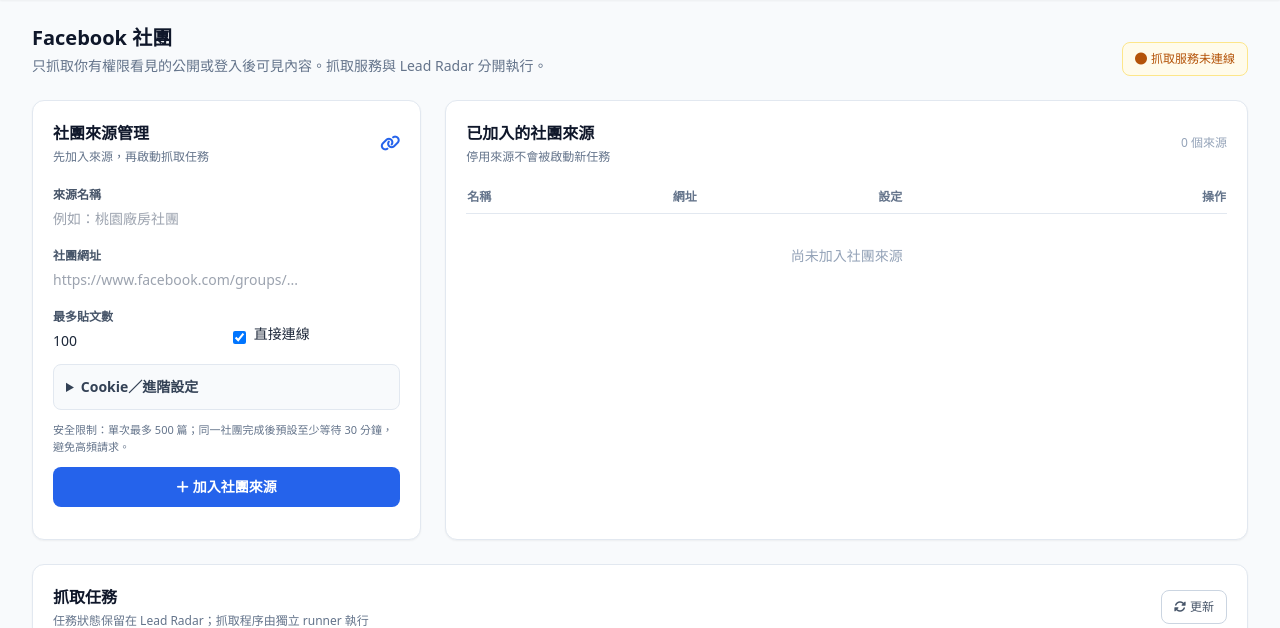
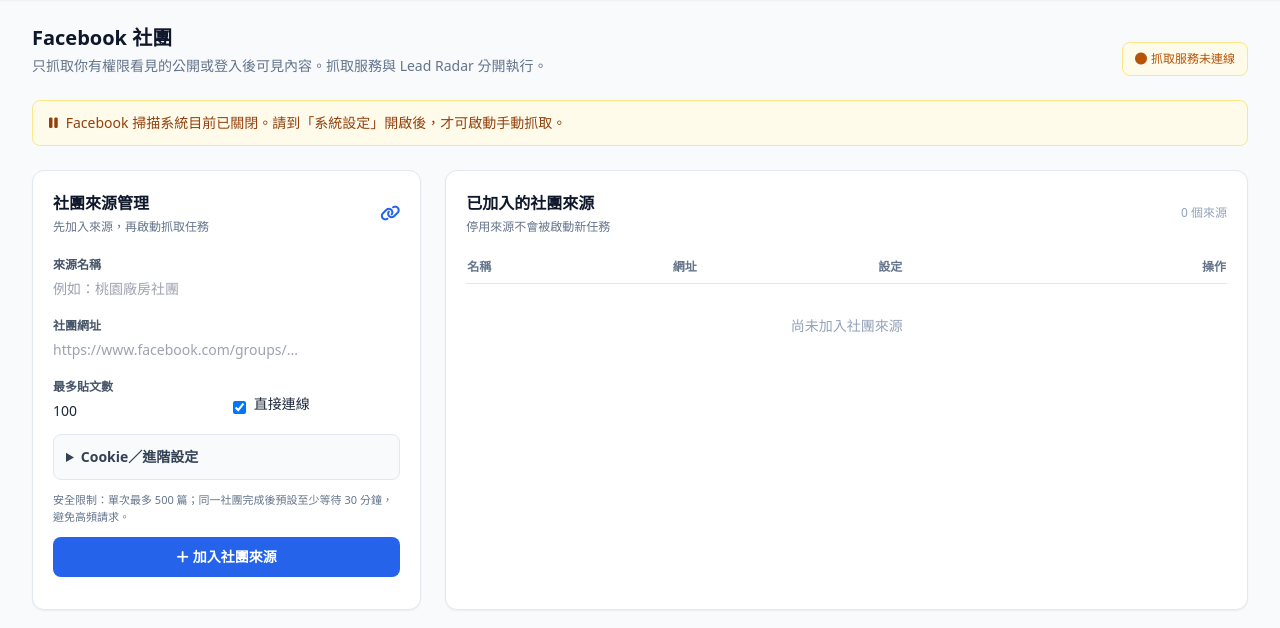
Before and after one commit to stevenuser-rgb/lead-radar, a FastAPI app: template templates/facebook.html in a window 1280 px wide. Shown: the part 65-693 px from the top of the page. Run offline with FastAPI, Linux system fonts and the light colour scheme; the template is opened without the code that fills it, so the values that code supplies are empty; data comes from the database, SQL or seed files in the repository; some libraries are stand-ins or nearby versions.

Commit message:
feat: add independent Facebook scan toggle

```diff
--- a/app.py
+++ b/app.py
@@ -87,6 +87,7 @@ async def index(request: Request):
         "confidence_threshold": get_setting("confidence_threshold", "0.75"),
         "collection_days": get_setting("collection_days", "7"),
         "scan_enabled": get_setting("scan_enabled", "1"),
+        "facebook_scan_enabled": get_setting("facebook_scan_enabled", "1"),
         "scan_interval_minutes": get_setting("scan_interval_minutes", "10"),
         "enable_hours_limit": get_setting("enable_hours_limit", "0"),
         "active_start_hour": get_setting("active_start_hour", "8"),
@@ -265,6 +266,7 @@ async def facebook_page(request: Request):
             "sources": get_facebook_sources(),
             "jobs": jobs,
             "posts": get_facebook_posts(limit=100),
+            "facebook_scan_enabled": get_setting("facebook_scan_enabled", "1") == "1",
             "runner_url": os.getenv("FACEBOOK_RUNNER_URL", "http://facebook-runner:9090"),
             "runner_available": runner_health() is not None,
         },
@@ -300,6 +302,8 @@ async def api_toggle_facebook_source(source_id: int, is_active: int = Form(...))
 
 @app.post("/api/facebook/jobs")
 async def api_create_facebook_job(source_id: int = Form(...)):
+    if get_setting("facebook_scan_enabled", "1") != "1":
+        return JSONResponse(status_code=403, content={"status": "error", "message": "Facebook 掃描系統目前已關閉，請先到系統設定開啟"})
     source = get_facebook_source(source_id)
     if not source:
         return JSONResponse(status_code=404, content={"status": "error", "message": "來源不存在"})
@@ -424,6 +428,7 @@ async def api_save_settings(
     confidence_threshold: str = Form("0.75"),
     collection_days: str = Form("7"),
     scan_enabled: str = Form("1"),
+    facebook_scan_enabled: str = Form("1"),
     scan_interval_minutes: str = Form("10"),
     enable_hours_limit: str = Form("0"),
     active_start_hour: str = Form("8"),
@@ -448,6 +453,7 @@ async def api_save_settings(
         days = 7
     set_setting("collection_days", str(days))
     set_setting("scan_enabled", "1" if scan_enabled == "1" else "0")
+    set_setting("facebook_scan_enabled", "1" if facebook_scan_enabled == "1" else "0")
     set_setting("scan_interval_minutes", scan_interval_minutes.strip())
     set_setting("enable_hours_limit", enable_hours_limit.strip())
     set_setting("active_start_hour", active_start_hour.strip())
--- a/templates/facebook.html
+++ b/templates/facebook.html
@@ -34,6 +34,7 @@
         <i class="fa-solid fa-circle mr-1"></i>{% if runner_available %}抓取服務已連線{% else %}抓取服務未連線{% endif %}
       </div>
     </div>
+    {% if not facebook_scan_enabled %}<div class="px-4 py-3 rounded-lg border border-amber-200 bg-amber-50 text-amber-800 text-sm"><i class="fa-solid fa-pause mr-2"></i>Facebook 掃描系統目前已關閉。請到「系統設定」開啟後，才可啟動手動抓取。</div>{% endif %}
 
     <section class="grid grid-cols-1 xl:grid-cols-3 gap-6">
       <div class="xl:col-span-1 bg-white rounded-xl border border-slate-200 shadow-sm p-5">
@@ -63,7 +64,7 @@
         <div class="flex items-center justify-between mb-4"><div><h3 class="font-bold text-slate-900">已加入的社團來源</h3><p class="text-xs text-slate-500 mt-1">停用來源不會被啟動新任務</p></div><span class="text-xs text-slate-400">{{ sources|length }} 個來源</span></div>
         <div class="overflow-x-auto"><table class="w-full text-left text-sm"><thead class="text-xs text-slate-500 border-b border-slate-200"><tr><th class="py-2 pr-3">名稱</th><th class="py-2 pr-3">網址</th><th class="py-2 pr-3">設定</th><th class="py-2 text-right">操作</th></tr></thead><tbody>
         {% for source in sources %}
-          <tr class="border-b border-slate-100"><td class="py-3 pr-3 font-semibold text-slate-800">{{ source.name }}</td><td class="py-3 pr-3 max-w-[260px] truncate text-xs text-slate-500" title="{{ source.group_url }}">{{ source.group_url }}</td><td class="py-3 pr-3 text-xs text-slate-500">{{ source.max_posts }} 篇 · {% if source.no_proxy %}直接{% else %}Proxy{% endif %} · <span class="{% if source.is_active %}text-emerald-600{% else %}text-slate-400{% endif %}">{% if source.is_active %}啟用{% else %}停用{% endif %}</span></td><td class="py-3 text-right whitespace-nowrap"><button onclick="toggleSource({{ source.id }}, {{ 0 if source.is_active else 1 }})" class="text-xs px-2 py-1 rounded border border-slate-300 text-slate-600 hover:bg-slate-50 mr-1">{% if source.is_active %}停用{% else %}啟用{% endif %}</button><button {% if not source.is_active %}disabled{% endif %} onclick="runJob({{ source.id }})" class="text-xs px-2 py-1 rounded bg-blue-600 text-white hover:bg-blue-700 disabled:opacity-40"><i class="fa-solid fa-play mr-1"></i>抓取</button></td></tr>
+          <tr class="border-b border-slate-100"><td class="py-3 pr-3 font-semibold text-slate-800">{{ source.name }}</td><td class="py-3 pr-3 max-w-[260px] truncate text-xs text-slate-500" title="{{ source.group_url }}">{{ source.group_url }}</td><td class="py-3 pr-3 text-xs text-slate-500">{{ source.max_posts }} 篇 · {% if source.no_proxy %}直接{% else %}Proxy{% endif %} · <span class="{% if source.is_active %}text-emerald-600{% else %}text-slate-400{% endif %}">{% if source.is_active %}啟用{% else %}停用{% endif %}</span></td><td class="py-3 text-right whitespace-nowrap"><button onclick="toggleSource({{ source.id }}, {{ 0 if source.is_active else 1 }})" class="text-xs px-2 py-1 rounded border border-slate-300 text-slate-600 hover:bg-slate-50 mr-1">{% if source.is_active %}停用{% else %}啟用{% endif %}</button><button {% if not source.is_active or not facebook_scan_enabled %}disabled{% endif %} onclick="runJob({{ source.id }})" class="text-xs px-2 py-1 rounded bg-blue-600 text-white hover:bg-blue-700 disabled:opacity-40"><i class="fa-solid fa-play mr-1"></i>抓取</button></td></tr>
         {% else %}<tr><td colspan="4" class="py-8 text-center text-sm text-slate-400">尚未加入社團來源</td></tr>{% endfor %}
         </tbody></table></div>
       </div>
```
Also changed, not shown: templates/index.html (+6 -1 lines).
